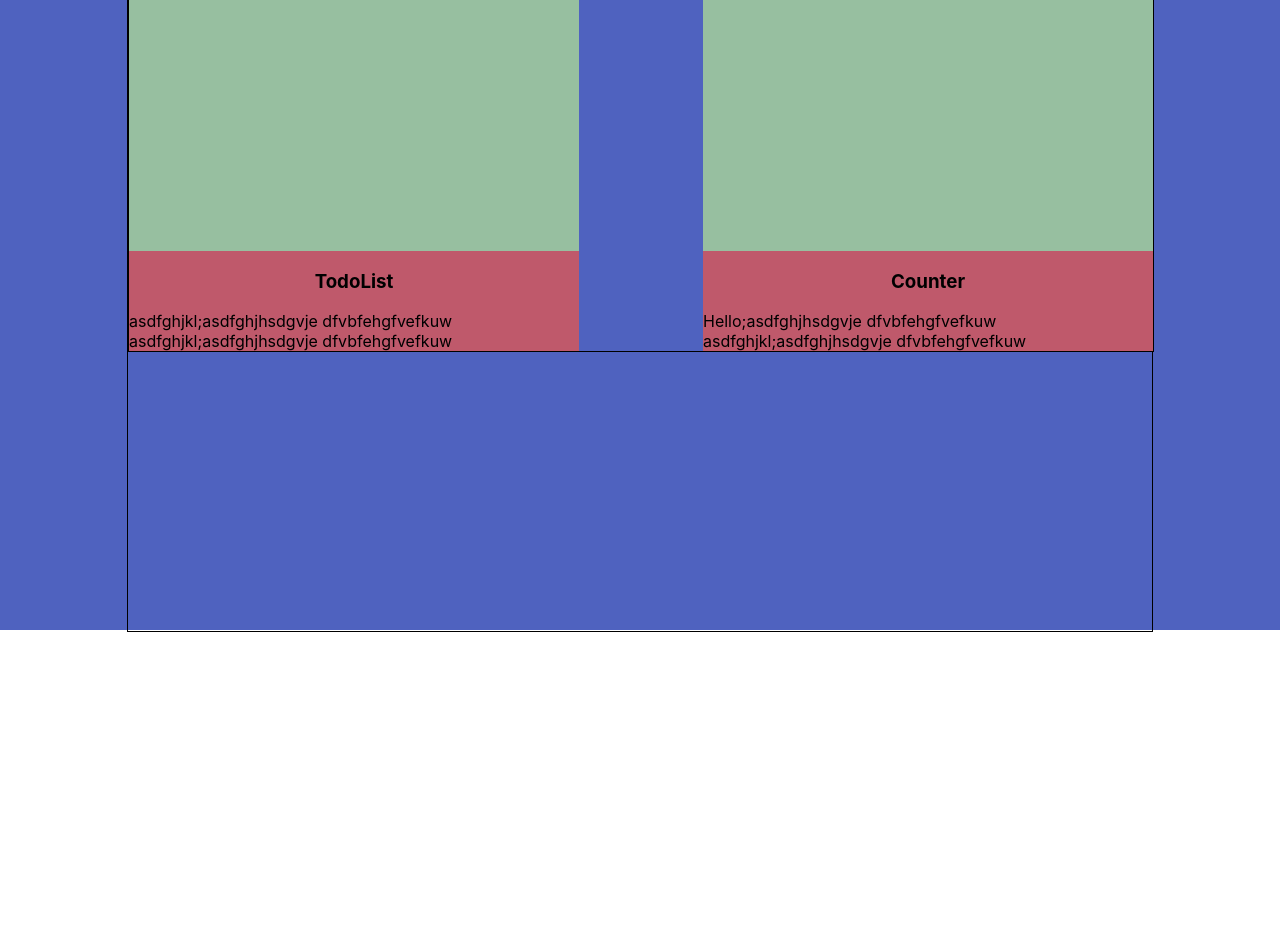
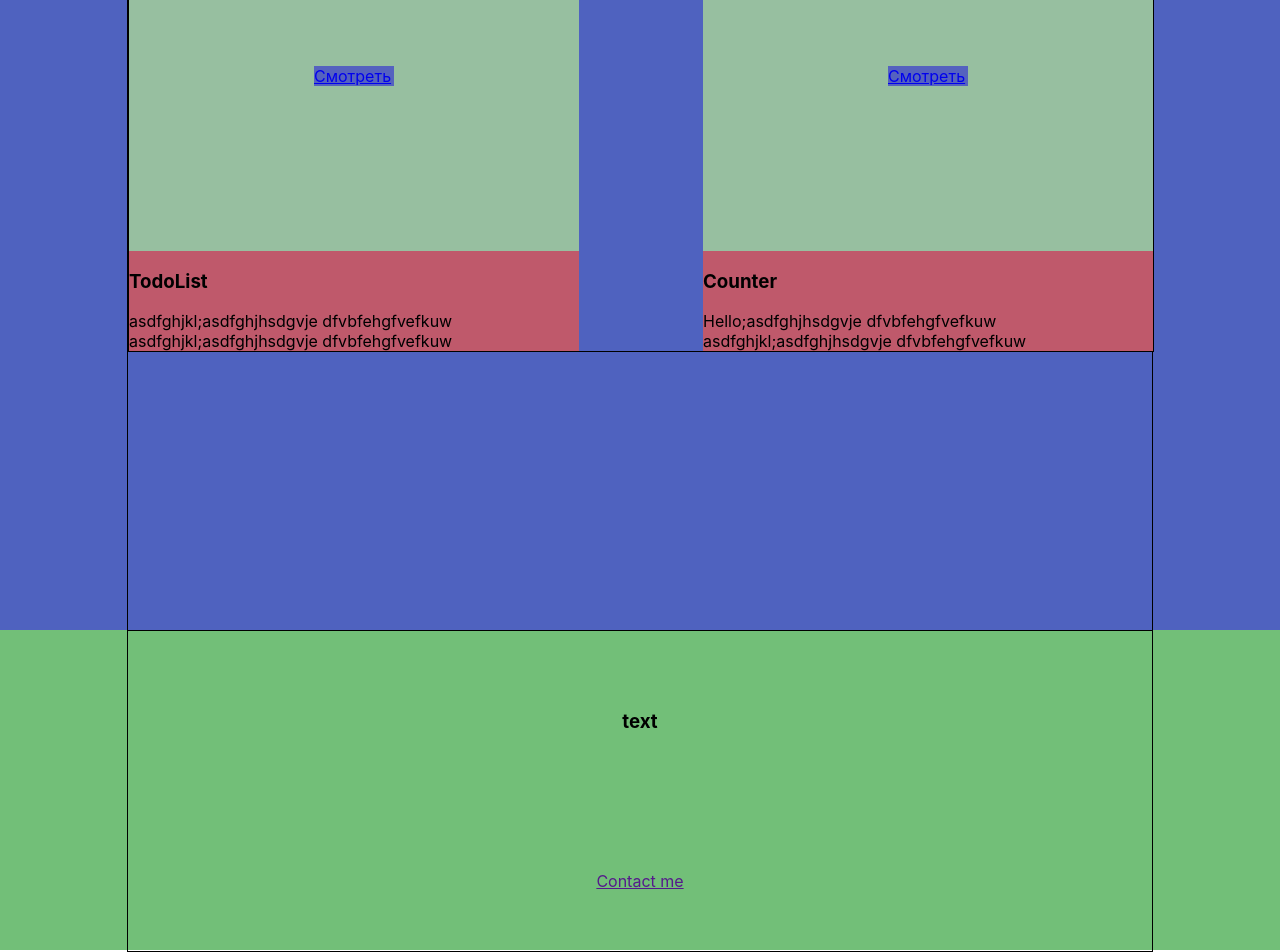
Before and after one commit to MaAnka324/portfolio, a React (Create React App) app: page / in a window 1280 px wide. Shown: the part 1850-2802 px from the top of the page. Before the commit the page ends 2482 px from the top, so only its background shows below. Built offline with nearby package versions, Linux system fonts and the light colour scheme.

Commit message:
first commit

```diff
--- a/src/App.tsx
+++ b/src/App.tsx
@@ -4,6 +4,7 @@ import Header from "./header/Header";
 import Main from "./main/Main";
 import Skills from "./skills/Skills";
 import Projects from "./projects/Projects";
+import DistWork from "./distWork/DistWork";
 
 function App() {
   return (
@@ -12,6 +13,7 @@ function App() {
         <Main/>
         <Skills/>
         <Projects/>
+        <DistWork/>
     </div>
   );
 }
--- /dev/null
+++ b/src/distWork/DistWork.module.css
@@ -0,0 +1,18 @@
+.block {
+    height: 40vh;
+    background-color: #72bf78;
+}
+
+.container {
+    flex-direction: column;
+    display: flex;
+    justify-content: space-around;
+}
+
+/*.work {*/
+/*    border: 1px solid;*/
+/*    width: 100%;*/
+/*    display: flex;*/
+/*    justify-content: space-between;*/
+/*    flex-wrap: wrap;*/
+/*}*/
--- /dev/null
+++ b/src/distWork/DistWork.tsx
@@ -0,0 +1,17 @@
+import React from 'react';
+import style from './DistWork.module.css'
+import styleContainer from "../common/styles/Container.module.css";
+
+const DistWork = () => {
+    return (
+        <div className={style.block}>
+            <div className={`${styleContainer.container} ${style.container}`}>
+                <h3>text</h3>
+                <a href=''>Contact me</a>
+            </div>
+
+        </div>
+    );
+};
+
+export default DistWork;
--- a/src/projects/Projects.tsx
+++ b/src/projects/Projects.tsx
@@ -2,7 +2,7 @@ import React from 'react';
 import style from './Projects.module.css';
 import styleContainer from "../common/styles/Container.module.css";
 import Project from "./project/Project";
-import ProjectHref from "./progectHref/ProjectHref";
+
 
 
 const Projects = () => {
@@ -11,9 +11,18 @@ const Projects = () => {
             <div className={`${styleContainer.container} ${style.projectContainer}`}>
                 <h2 className={style.title}>Projects</h2>
                 <div className={style.projects}>
-
-                    <Project project={'TodoList'} text={'asdfghjkl;asdfghjhsdgvje dfvbfehgfvefkuw asdfghjkl;asdfghjhsdgvje dfvbfehgfvefkuw'}/>
-                    <Project project={'Counter'} text={'Hello;asdfghjhsdgvje dfvbfehgfvefkuw asdfghjkl;asdfghjhsdgvje dfvbfehgfvefkuw'}/>
+                    <Project
+                        project={'TodoList'}
+                        text={'asdfghjkl;asdfghjhsdgvje dfvbfehgfvefkuw asdfghjkl;asdfghjhsdgvje dfvbfehgfvefkuw'}
+                        href={'https://maanka324.github.io/TODO_LIST/'}
+                        hrefName={'Смотреть'}
+                    />
+                    <Project
+                        project={'Counter'}
+                        text={'Hello;asdfghjhsdgvje dfvbfehgfvefkuw asdfghjkl;asdfghjhsdgvje dfvbfehgfvefkuw'}
+                        href={'https://maanka324.github.io/counter/'}
+                        hrefName={'Смотреть'}
+                    />
                 </div>
             </div>
         </div>
--- a/src/projects/project/Project.module.css
+++ b/src/projects/project/Project.module.css
@@ -1,14 +1,27 @@
 .project {
     width: 450px;
     background-color: #bf596b;
-    display: flex;
-    flex-direction: column;
-    align-items: center;
-    text-align: start;
+    /*display: flex;*/
+    /*flex-direction: column;*/
+    /*align-items: center;*/
+    /*text-align: start;*/
 }
 
 .icon {
     width: 450px;
     height: 350px;
     background-color: #97bfa0;
+    display: flex;
+    justify-content: center;
+    align-items: center;
+
+    /*position: absolute;*/
+    /*top: 50%;*/
+    /*left: 50%;*/
+    /*transform: translate(-50%, -50%);*/
 }
+
+.href {
+    background-color: #5562bf;
+    width: 80px;
+}
--- a/src/projects/project/Project.tsx
+++ b/src/projects/project/Project.tsx
@@ -1,17 +1,18 @@
 import React from 'react';
 import style from './Project.module.css';
-import ProjectHref from "../progectHref/ProjectHref";
 
 type ProjectType = {
     project: string
     text: string
+    href: string
+    hrefName: string
 }
 
 const Project = (props: ProjectType) => {
     return (
         <div className={style.project}>
             <div className={style.icon}>
-
+                <a className={style.href} href={props.href}>{props.hrefName}</a>
             </div>
             <h3>{props.project}</h3>
             <span className={style.description}>{props.text}</span>
```
Also changed, not shown: src/projects/progectHref/ProjectHref.tsx (deleted, +0 -14 lines), src/contacts/Contacts.module.css (added), src/contacts/Contacts.tsx (added), src/projects/Projects.module.css (line endings or trailing spaces).
